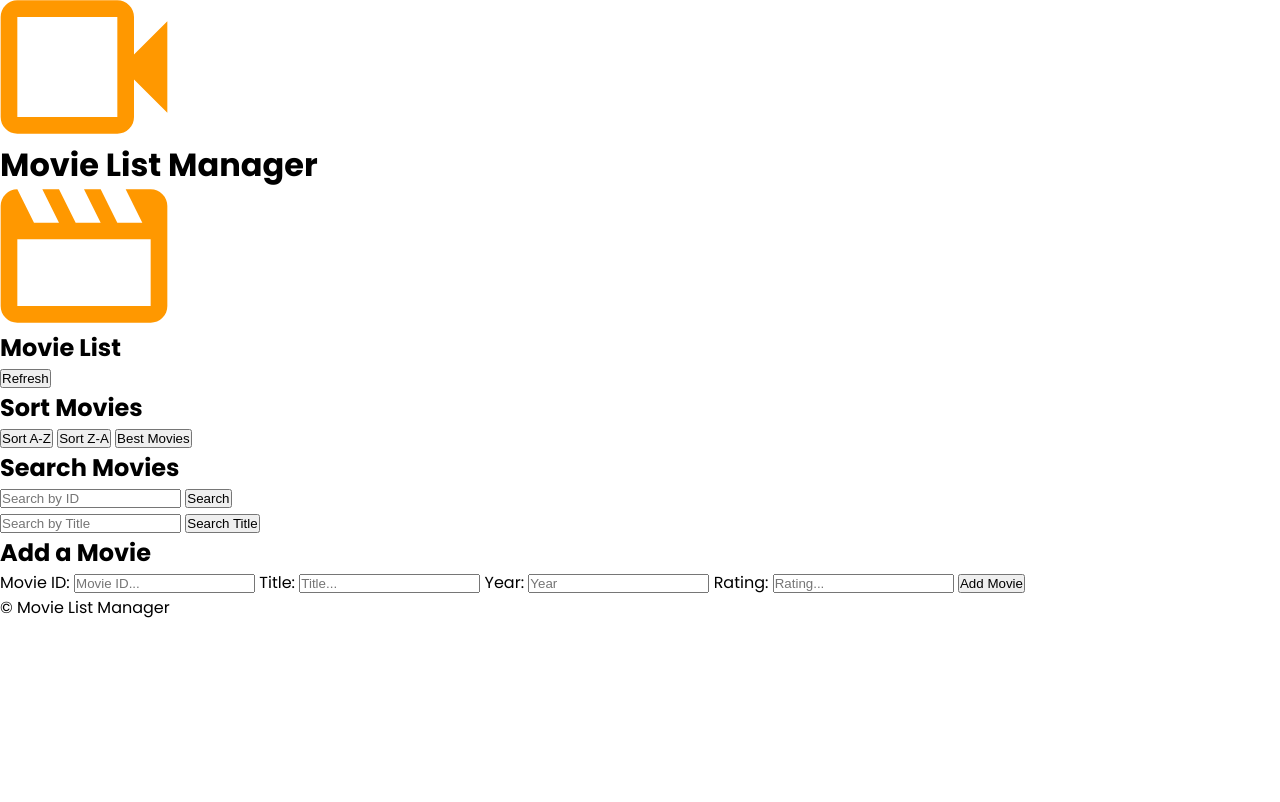
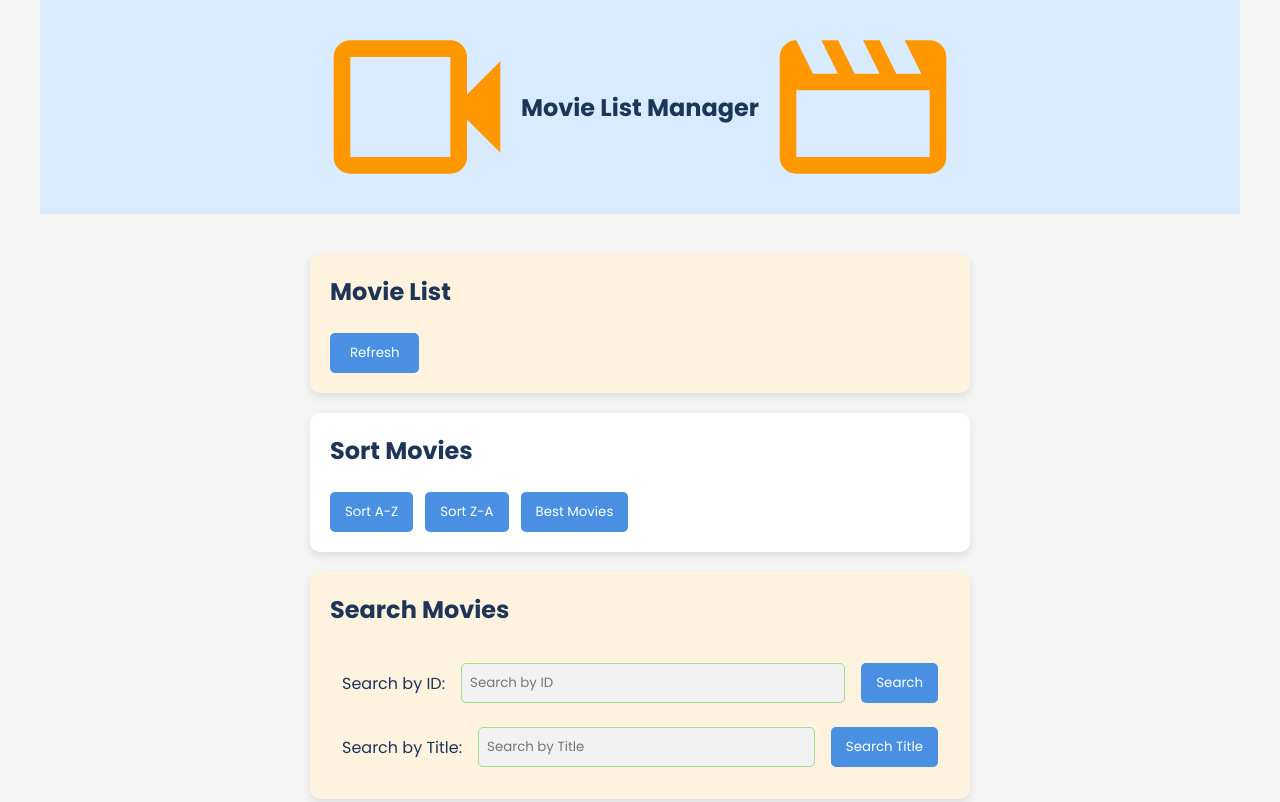
Before and after one commit to AminaNasra/part5, a plain HTML site: page index.html in a window 1280 px wide. Shown: the top 802 px of the page. Drawn offline with Linux system fonts and the light colour scheme.

Commit message:
Update style.js
Added CSS RESET.
Addded body styles.
Added wide-container css
added header css

```diff
--- a/css/style.css
+++ b/css/style.css
@@ -1,15 +1,165 @@
 /* Import fonts */
 @import url("https://fonts.googleapis.com/css2?family=Poppins:ital,wght@0,100;0,200;0,300;0,400;0,500;0,600;0,700;0,800;0,900;1,100;1,200;1,300;1,400;1,500;1,600;1,700;1,800;1,900&display=swap");
 
-@import url("https://fonts.googleapis.com/css2?family=Poppins:ital,wght@0,100;0,200;0,300;0,400;0,500;0,600;0,700;0,800;0,900;1,100;1,200;1,300;1,400;1,500;1,600;1,700;1,800;1,900&family=Roboto:ital,wght@0,100..900;1,100..900&display=swap");
-
-/* CSS Reset */
+/* General Styles */
 * {
   margin: 0;
   padding: 0;
   box-sizing: border-box;
+  font-family: "Poppins", sans-serif;
 }
-/* Body Styles */
+
 body {
+  background-color: #f5f5f5;
+  color: #1d3557;
+  font-size: 16px;
+  font-family: "Roboto", Verdana, sans-serif;
+}
+
+/* Wide Container for Header & Footer */
+.wide-container {
+  max-width: 1200px;
+  margin: 0 auto;
+  padding: 20px;
+  background: #d9ecff; /* Soft pastel blue */
+}
+
+/* Header */
+header {
+  display: flex;
+  justify-content: center;
+  align-items: center;
+}
+
+.header-content {
+  display: flex;
+  flex-direction: row;
+  align-items: center;
+  gap: 20px;
+  justify-content: center;
+  padding: 20px;
+}
+/* Heading styles */
+h1 {
+  font-size: 24px;
+  font-weight: bold;
+  color: #1d3557;
+}
+
+h2 {
   font-family: "Poppins", Verdana, sans-serif;
+  margin-bottom: 1.5rem;
 }
+
+/* Main Container */
+.container {
+  max-width: 700px;
+  margin: 20px auto;
+  padding: 20px;
+}
+
+/* Cards */
+.card {
+  background: #ffffff;
+  padding: 20px;
+  border-radius: 10px;
+  margin-bottom: 20px;
+  box-shadow: 0px 4px 10px rgba(0, 0, 0, 0.1);
+}
+
+#display-movies {
+  background-color: #fff3e0;
+}
+
+#search-movie {
+  background-color: #fff3e0;
+}
+
+/* Search Movies Section */
+#search-movie .input-group {
+  display: flex;
+  align-items: center; /* Aligns label, input, and button inline */
+  gap: 16px; /* Adds spacing between elements */
+  flex-wrap: wrap; /* Ensures responsiveness */
+  padding: 12px;
+}
+
+#search-movie .input-group input {
+  flex: 1;
+  min-width: 150px;
+  padding: 8px;
+  height: 40px; /* Ensures all inputs are the same height */
+  border: 1px solid #a1de93;
+  border-radius: 5px;
+  background: #f2f2f2;
+}
+
+/* Buttons */
+.btn {
+  background: #4a90e2;
+  color: white;
+  border: none;
+  padding: 10px 20px;
+  border-radius: 5px;
+  cursor: pointer;
+  transition: background 0.3s ease;
+}
+
+.btn:hover {
+  background: #3e7cb1;
+}
+
+#search-movie .input-group button {
+  height: 40px; /* Sets uniform height */
+  padding: 8px 15px; /* Keeps comfortable spacing */
+  border-radius: 5px;
+  display: inline-block;
+  text-align: center;
+}
+
+#add-movie .input-group {
+  display: flex;
+  gap: 12px; /* Adds space between buttons */
+  flex-wrap: wrap; /* Allows wrapping if needed */
+  justify-content: flex-start; /* Aligns buttons neatly */
+}
+
+#add-movie .input-group button {
+  display: inline-block; /* Prevents full width */
+  padding: 10px 15px;
+  border-radius: 5px;
+}
+
+#add-movie .input-group {
+  display: flex;
+  flex-direction: column; /* Stack label and input vertically */
+  gap: 8px; /* Adds spacing between label and input */
+}
+
+#add-movie .input-group label {
+  font-weight: bold; /* Makes labels more readable */
+}
+
+#add-movie .input-group input {
+  width: 100%;
+  padding: 8px;
+  border: 1px solid #a1de93; /* Pastel green accent */
+  border-radius: 5px;
+}
+#sort-movie .input-group {
+  display: flex;
+  gap: 12px; /* Space between buttons */
+  flex-wrap: wrap; /* Ensures wrapping on smaller screens */
+  justify-content: flex-start; /* Keeps buttons aligned neatly */
+}
+
+#sort-movie .btn {
+  display: inline-block; /* Prevents full width */
+  padding: 10px 15px;
+  border-radius: 5px;
+}
+
+/* Footer */
+footer {
+  text-align: center;
+}
--- a/index.html
+++ b/index.html
@@ -9,12 +9,14 @@
   <body>
     <!-- Page header section -->
     <header class="wide-container">
+      <div class="header-content">
         <!-- first image for header -->
         <img src="./images/Video_camera.svg" alt="Video camera icon" />
         <!-- H1 - Page header -->
         <h1>Movie List Manager</h1>
         <!-- second image for header -->
         <img src="./images/Movie.svg" alt="Movie Icon" />
+      </div>
     </header>
     <!-- End Page Header Section  -->
 
@@ -31,7 +33,7 @@
         <!-- End Display Movie List -->
 
         <!-- Refresh button to update the displayed movie list -->
-        <button type="button" id="refresh-btn">Refresh</button>
+        <button type="button" id="refresh-btn" class="btn">Refresh</button>
       </section>
       <!-- End Display Movie List Section -->
 
@@ -57,10 +59,12 @@
         <!--Form to get search id and titile -->
         <form id="search-form">
           <div class="input-group">
+            <label for="search-id">Search by ID:</label>
             <input type="number" id="search-id" placeholder="Search by ID" />
             <button type="button" id="search-id-btn" class="btn">Search</button>
           </div>
           <div class="input-group">
+            <label for="search-title">Search by Title:</label>
             <input
               type="text"
               id="search-title"
@@ -98,9 +102,7 @@
               step="0.1"
               required
             />
-            <button type="button" id="add-movie-btn" class="btn">
-              Add Movie
-            </button>
+            <button type="button" id="add-movie-btn" class="btn">Submit</button>
           </div>
         </form>
       </section>
@@ -109,9 +111,12 @@
     <!-- End Main Content for The page -->
 
     <!-- Footer -->
-    <div class="wide-container">
+    <footer class="wide-container">
+      <div>
         <p>&copy; <span id="date"></span>Movie List Manager</p>
       </div>
+    </footer>
+
     <!-- End of Footer -->
 
     <!-- Load scripts -->
```
Lines whose indentation alone changed are shown as unchanged.
